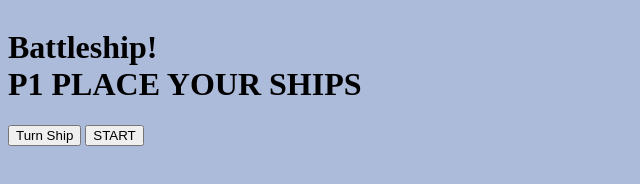
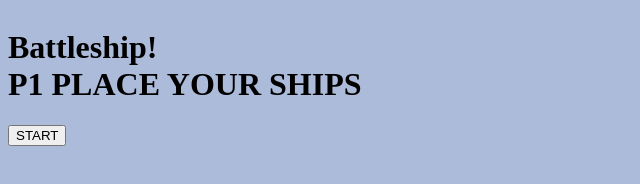
Before and after one commit to Crisandryj/battleship, a website: page dist/index.html in a window 1280 px wide. Shown: the whole page, without its empty margins (0-640 px from the left). Drawn offline with Linux system fonts and the light colour scheme.

Commit message:
Remove hardcoded html turnship

```diff
--- a/dist/index.html
+++ b/dist/index.html
@@ -13,7 +13,6 @@
           Battleship! <br />
           P1 PLACE YOUR SHIPS
         </h1>
-        <button id="turnShip">Turn Ship</button>
       </div>
       <div class="board">
         <div class="boardname"></div>
```
